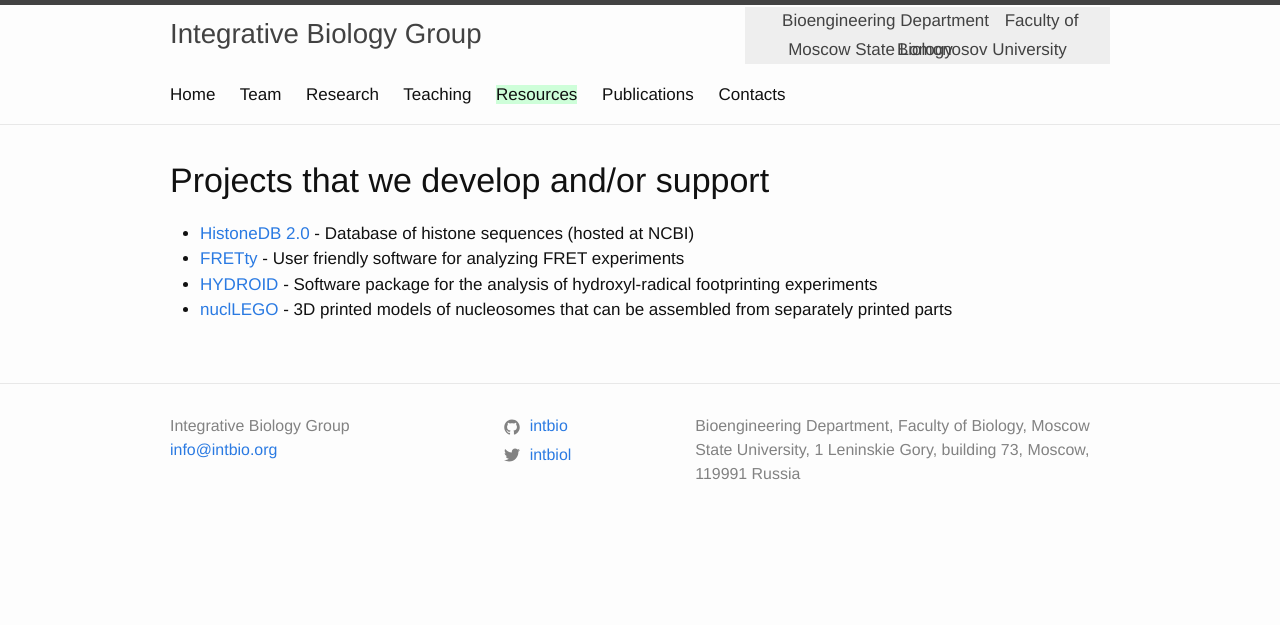
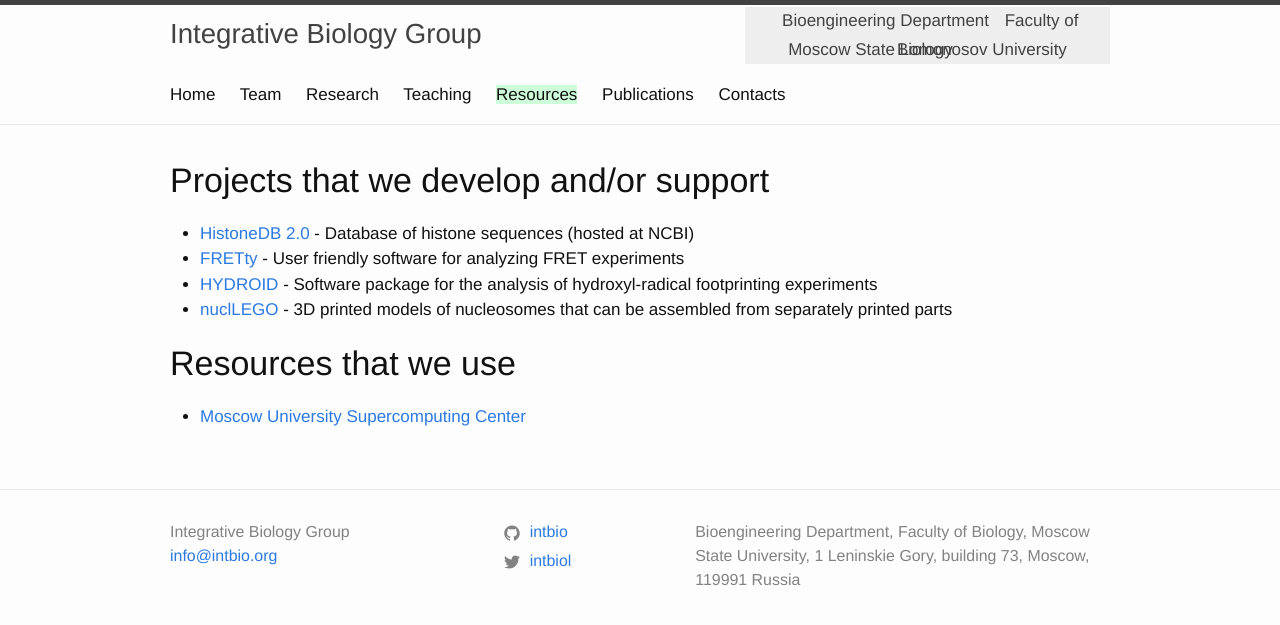
Before and after one commit to v-adlerberg/intbio.github.io, a Jekyll site: the page built from 5resources.md, in a window 1280 px wide. Shown: the top 625 px of the page. Built offline with Jekyll 4.4.1, drawn with Linux system fonts in a browser that asks for light colours.

Commit message:
Update 5resources.md

```diff
--- a/5resources.md
+++ b/5resources.md
@@ -11,3 +11,6 @@ permalink: /resources/
 - [FRETty](https://github.com/intbio/FRETty) - User friendly software for analyzing FRET experiments
 - [HYDROID](https://github.com/ncbi/HYDROID) - Software package for the analysis of hydroxyl-radical footprinting experiments
 - [nuclLEGO](https://github.com/intbio/nuclLEGO) - 3D printed models of nucleosomes that can be assembled from separately printed parts
+
+## Resources that we use
+- [Moscow University Supercomputing Center](http://hpc.msu.ru/)
```
